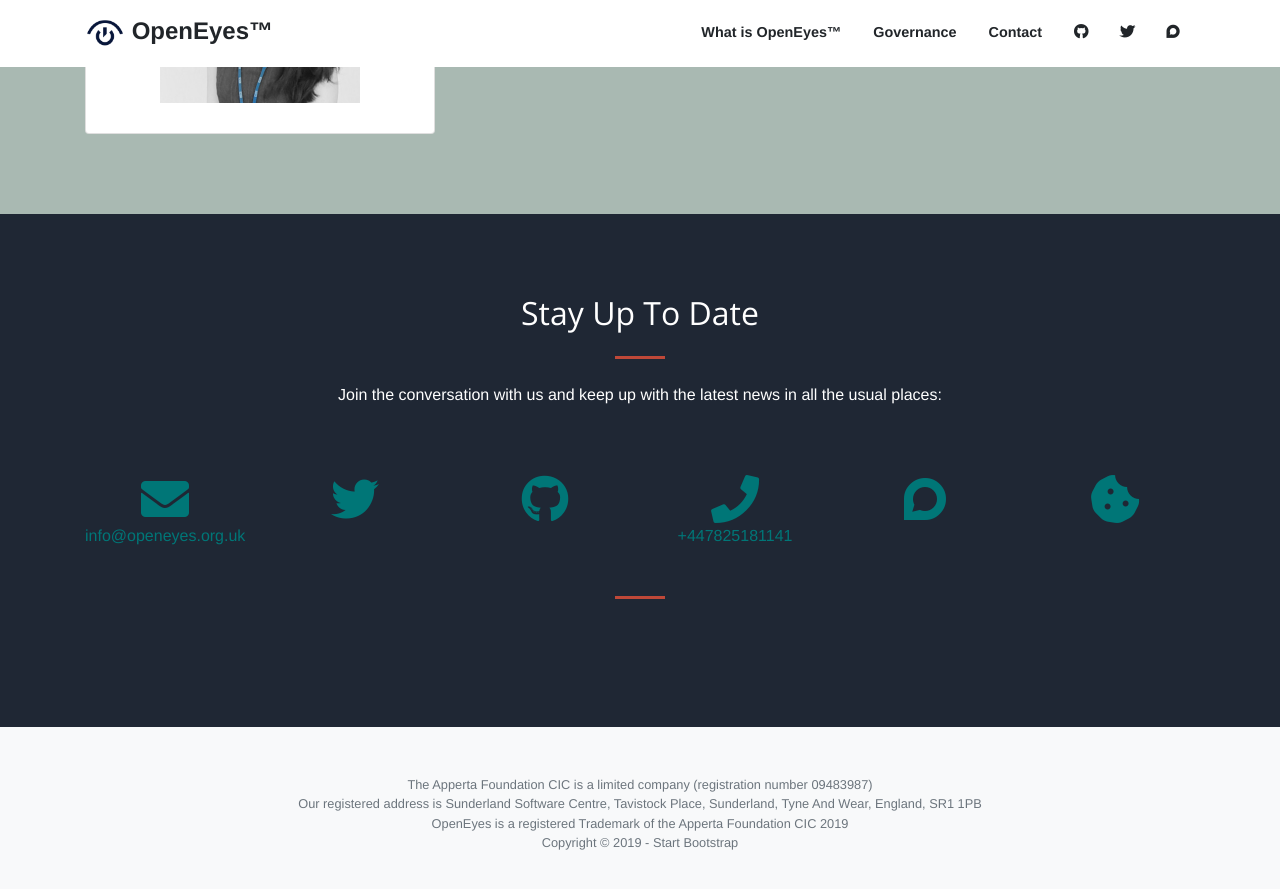
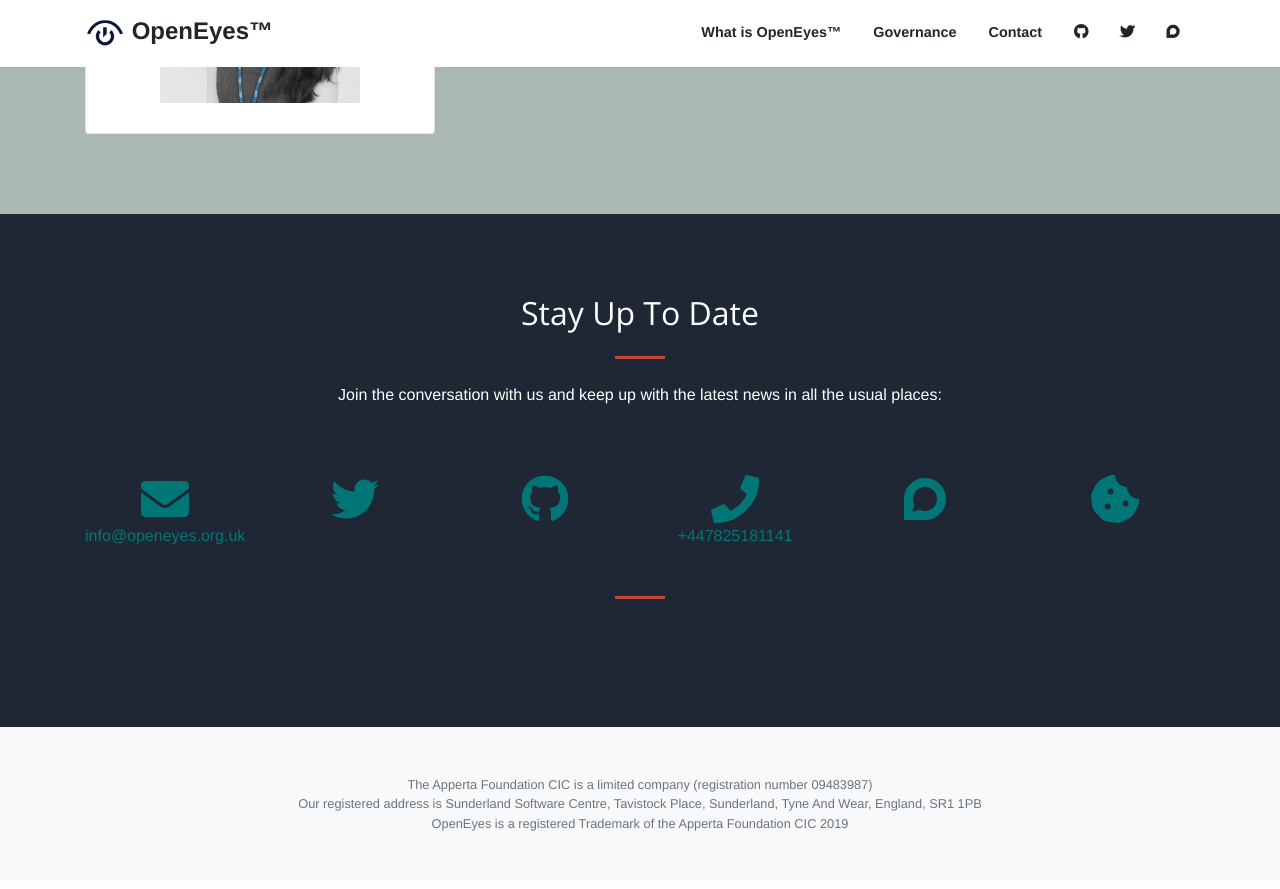
Before and after one commit to openeyes/openeyes.github.io, a Jekyll site: the page built from index.html, in a window 1280 px wide and 900 px high, scrolled down 4370 px. Shown: the top 889 px of the window. Built offline with Jekyll 4.4.1, drawn with Linux system fonts in a browser that asks for light colours; nearby versions of some CDN libraries; some web fonts are replaced.

Commit message:
Minor Updates

```diff
--- a/_includes/footer.html
+++ b/_includes/footer.html
@@ -49,8 +49,6 @@
 
 Our registered address is Sunderland Software Centre, Tavistock Place, Sunderland, Tyne And Wear, England, SR1 1PB<br>
       OpenEyes is a registered Trademark of the Apperta Foundation CIC 2019</br>
-
-      Copyright &copy; 2019 - Start Bootstrap</div>
     </div>
   </footer>
 
--- a/_includes/page-footer.html
+++ b/_includes/page-footer.html
@@ -48,7 +48,6 @@
 
 Our registered address is Sunderland Software Centre, Tavistock Place, Sunderland, Tyne And Wear, England, SR1 1PB<br>
       OpenEyes is a registered Trademark of the Apperta Foundation CIC 2019</br>
-      Copyright &copy; 2019 - Start Bootstrap</div>
     </div>
   </footer>
 
```
